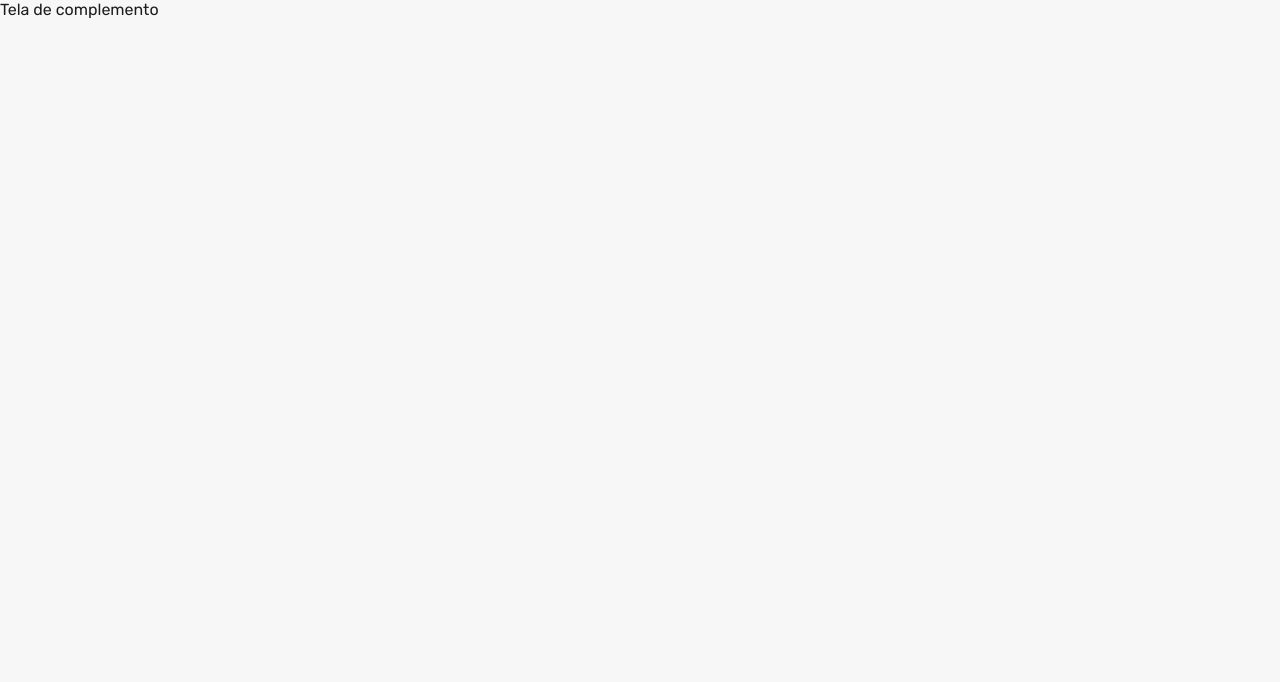
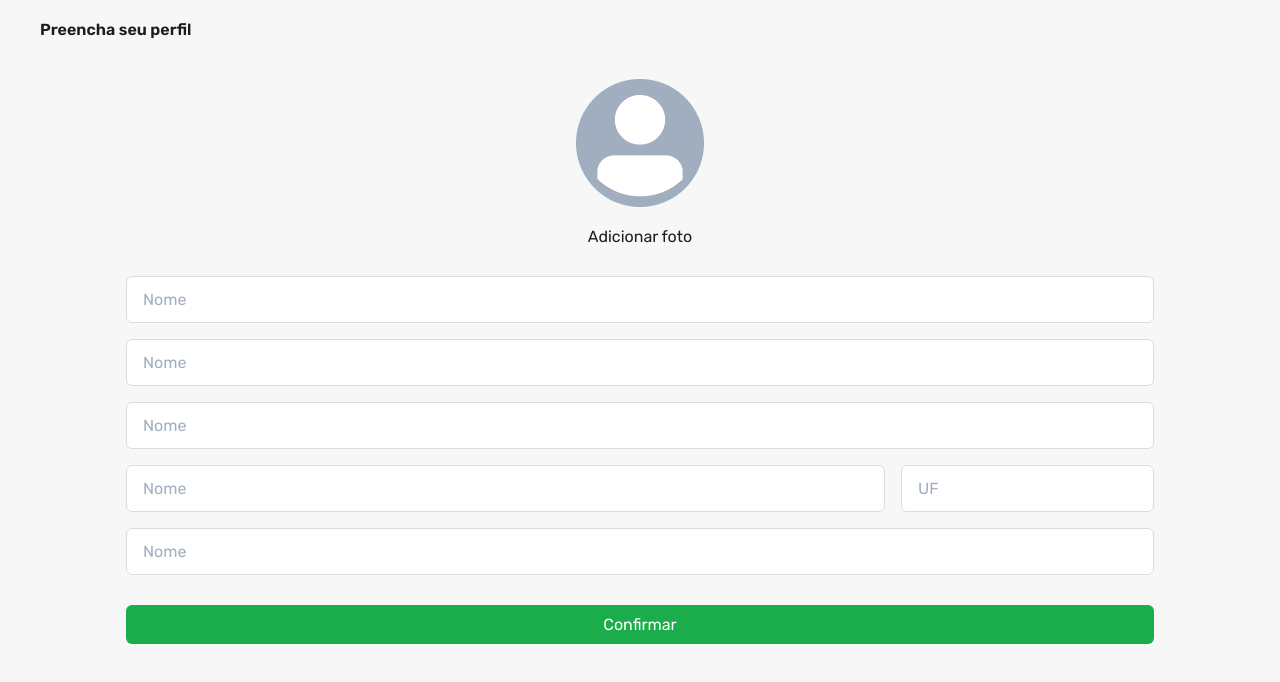
Before and after one commit to unzero-lab/raffly-front, a React (Vite) app: page /complemento-de-cadastro in a window 1280 px wide. Shown: the top 682 px of the page. Built offline with nearby package versions, Linux system fonts and the light colour scheme.

Commit message:
feat: completed registration add-on page

```diff
--- a/src/Pages/Screen-registration-complement/index.tsx
+++ b/src/Pages/Screen-registration-complement/index.tsx
@@ -1,5 +1,28 @@
-import { Main } from "./style";
+import { Button, Header, Input, InputGroupState, Main, Title } from "./style";
+import Avatar from "../../assets/Avatar.png";
 
 export function ScreenRegistrationComplement() {
-  return <Main>Tela de complemento</Main>;
+  return (
+    <Main>
+      <Title>Preencha seu perfil</Title>
+      <Header>
+        <img src={Avatar} alt="" />
+        <p>Adicionar foto</p>
+      </Header>
+
+      <form action="">
+        <Input type="text" placeholder="Nome" />
+        <Input type="text" placeholder="Nome" />
+        <Input type="text" placeholder="Nome" />
+
+        <InputGroupState>
+          <Input type="text" placeholder="Nome" />
+          <Input type="text" placeholder="UF" />
+        </InputGroupState>
+
+        <Input type="text" placeholder="Nome" />
+        <Button>Confirmar</Button>
+      </form>
+    </Main>
+  );
 }
--- a/src/Pages/Screen-registration-complement/style.ts
+++ b/src/Pages/Screen-registration-complement/style.ts
@@ -1,3 +1,59 @@
 import styled from "styled-components";
 
-export const Main = styled.section``;
+export const Main = styled.section`
+  height: 100vh;
+  display: flex;
+  flex-direction: column;
+  justify-content: flex-start;
+  align-items: center;
+  padding: 20px 40px;
+`;
+
+export const Title = styled.h2`
+  font-size: 1rem;
+  align-self: flex-start;
+  font-weight: 600;
+`;
+
+export const Header = styled.div`
+  margin-top: 40px;
+
+  p {
+    text-align: center;
+    margin-top: 1rem;
+    margin-bottom: 30px;
+  }
+`;
+
+export const Form = styled.form``;
+
+export const Input = styled.input`
+  border: 1px solid #dcdcdc;
+  border-radius: 6px;
+  width: 100%;
+  padding: 13px 16px;
+
+  margin-bottom: 16px;
+
+  &::placeholder {
+    color: ${(props) => props.theme["placeholder"]};
+  }
+`;
+
+export const InputGroupState = styled.div`
+  display: grid;
+  grid-template-columns: 3fr 1fr;
+  gap: 16px;
+`;
+
+export const Button = styled.button`
+  width: 100%;
+  padding: 10px;
+  border-radius: 6px;
+  border: none;
+  color: ${(props) => props.theme["white"]};
+  background: ${(props) => props.theme["green-500"]};
+
+  margin-top: 14px;
+  margin-bottom: 20px;
+`;
--- a/src/styles/theme/default.ts
+++ b/src/styles/theme/default.ts
@@ -4,6 +4,7 @@ export const defaultTheme = {
 
   "gray-500": "#7A7D84",
   "gray-900": "#1D1D1F",
+  placeholder: "#A0AEC0",
 
   "green-500": "#1BAC4B",
 
```
Also changed, not shown: src/assets/Avatar.png (added).
